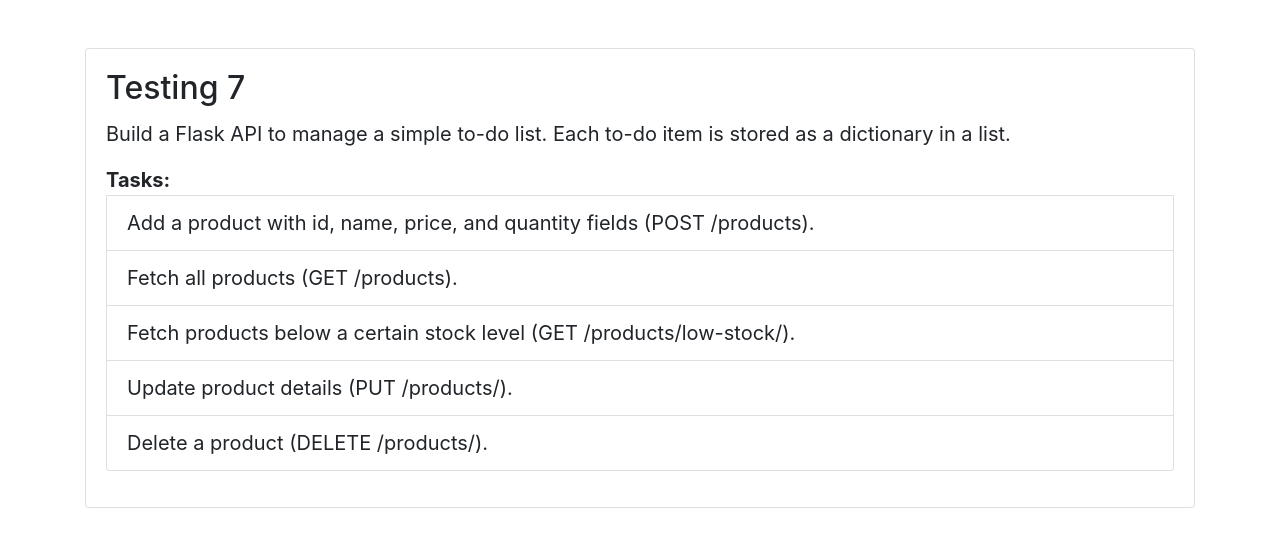
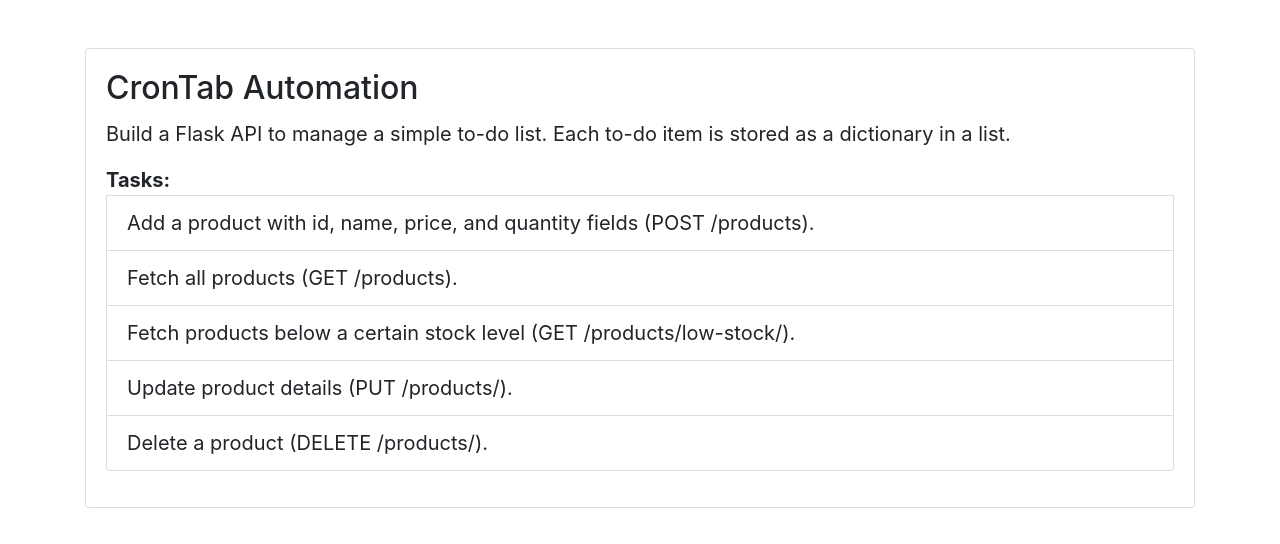
Before and after one commit to JOYSTON-LEWIS/Assignment_05_DevOps, a plain HTML site: page index.html in a window 1280 px wide. Drawn offline with nearby package versions, Linux system fonts and the light colour scheme.

Commit message:
h1 modified

```diff
--- a/index.html
+++ b/index.html
@@ -15,7 +15,7 @@
     <div class="container mt-5">
         <div class="card">
             <div class="card-body">
-                <h2 class="card-title">Testing 7</h2>
+                <h2 class="card-title">CronTab Automation</h2>
                 <blockquote class="blockquote">
                     <p>Build a Flask API to manage a simple to-do list. Each to-do item is stored as a dictionary in a list.</p>
                     <ol class="list-group list-group-numbered" >
```
